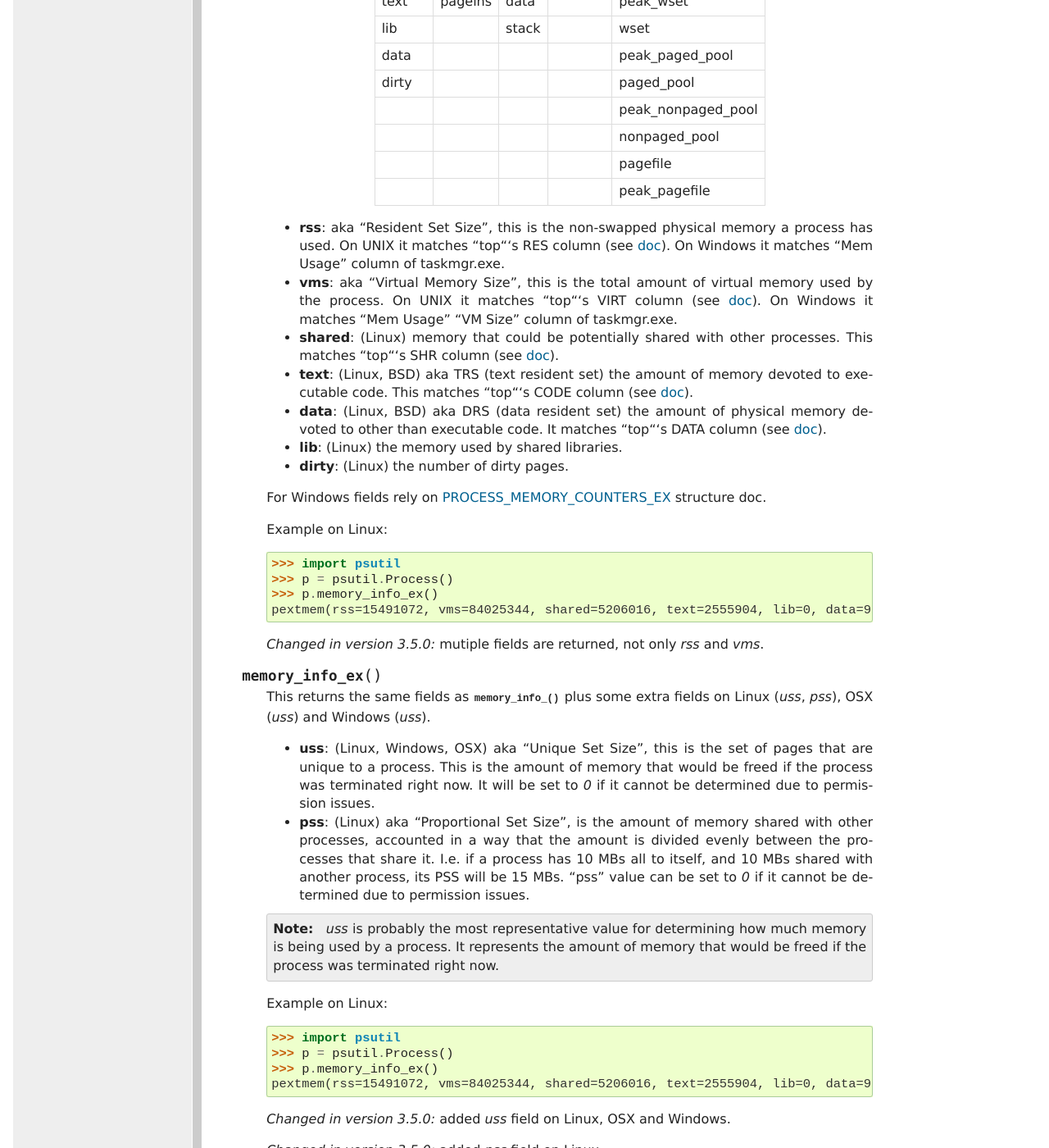
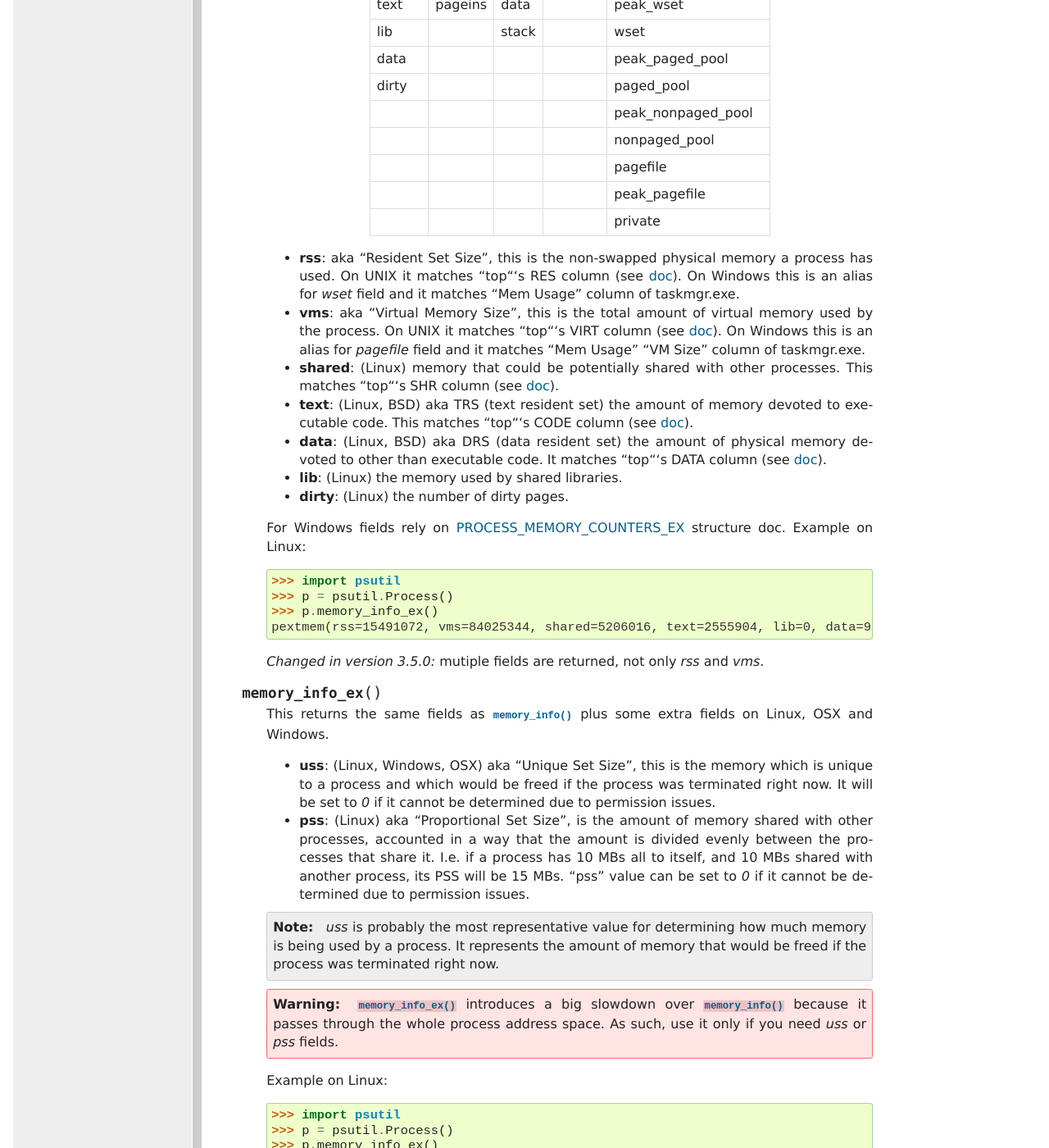
Before and after one commit to giampaolo/psutil, a Sphinx documentation site: the page built from docs/index.rst, in a window 1280 px wide and 1400 px high, scrolled down 15942 px. Shown: the whole window at 82% size. Built offline with Sphinx 7.4.7, drawn with Linux system fonts in a browser that asks for light colours; formulas are drawn with MathJax 3; some of the changed text lies outside the part shown.

Commit message:
update doc

```diff
--- a/docs/index.rst
+++ b/docs/index.rst
@@ -983,42 +983,46 @@ Process class
      All numbers are expressed in bytes.
      For more detailed memory stats use :meth:`memory_info_ex`.
 
-     +---------+---------+-------+---------+--------------------+
-     | Linux   | OSX     | BSD   | Solaris | Windows            |
-     +=========+=========+=======+=========+====================+
-     | rss     | rss     | rss   | rss     | rss                |
-     +---------+---------+-------+---------+--------------------+
-     | vms     | vms     | vms   | vms     | vms                |
-     +---------+---------+-------+---------+--------------------+
-     | shared  | pfaults | text  |         | num_page_faults    |
-     +---------+---------+-------+---------+--------------------+
-     | text    | pageins | data  |         | peak_wset          |
-     +---------+---------+-------+---------+--------------------+
-     | lib     |         | stack |         | wset               |
-     +---------+---------+-------+---------+--------------------+
-     | data    |         |       |         | peak_paged_pool    |
-     +---------+---------+-------+---------+--------------------+
-     | dirty   |         |       |         | paged_pool         |
-     +---------+---------+-------+---------+--------------------+
-     |         |         |       |         | peak_nonpaged_pool |
-     +---------+---------+-------+---------+--------------------+
-     |         |         |       |         | nonpaged_pool      |
-     +---------+---------+-------+---------+--------------------+
-     |         |         |       |         | pagefile           |
-     +---------+---------+-------+---------+--------------------+
-     |         |         |       |         | peak_pagefile      |
-     +---------+---------+-------+---------+--------------------+
+     +---------+---------+-------+---------+------------------------------+
+     | Linux   | OSX     | BSD   | Solaris | Windows                      |
+     +=========+=========+=======+=========+==============================+
+     | rss     | rss     | rss   | rss     | rss (alias for ``wset``)     |
+     +---------+---------+-------+---------+------------------------------+
+     | vms     | vms     | vms   | vms     | vms (alias for ``pagefile``) |
+     +---------+---------+-------+---------+------------------------------+
+     | shared  | pfaults | text  |         | num_page_faults              |
+     +---------+---------+-------+---------+------------------------------+
+     | text    | pageins | data  |         | peak_wset                    |
+     +---------+---------+-------+---------+------------------------------+
+     | lib     |         | stack |         | wset                         |
+     +---------+---------+-------+---------+------------------------------+
+     | data    |         |       |         | peak_paged_pool              |
+     +---------+---------+-------+---------+------------------------------+
+     | dirty   |         |       |         | paged_pool                   |
+     +---------+---------+-------+---------+------------------------------+
+     |         |         |       |         | peak_nonpaged_pool           |
+     +---------+---------+-------+---------+------------------------------+
+     |         |         |       |         | nonpaged_pool                |
+     +---------+---------+-------+---------+------------------------------+
+     |         |         |       |         | pagefile                     |
+     +---------+---------+-------+---------+------------------------------+
+     |         |         |       |         | peak_pagefile                |
+     +---------+---------+-------+---------+------------------------------+
+     |         |         |       |         | private                      |
+     +---------+---------+-------+---------+------------------------------+
 
      - **rss**: aka "Resident Set Size", this is the non-swapped physical
        memory a process has used.
        On UNIX it matches "top"'s RES column
        (see `doc <http://linux.die.net/man/1/top>`__).
-       On Windows it matches "Mem Usage" column of taskmgr.exe.
+       On Windows this is an alias for `wset` field and it matches "Mem Usage"
+       column of taskmgr.exe.
      - **vms**: aka "Virtual Memory Size", this is the total amount of virtual
        memory used by the process.
        On UNIX it matches "top"'s VIRT column
        (see `doc <http://linux.die.net/man/1/top>`__).
-       On Windows it matches "Mem Usage" "VM Size" column of taskmgr.exe.
+       On Windows this is an alias for `pagefile` field and it matches
+       "Mem Usage" "VM Size" column of taskmgr.exe.
      - **shared**: (Linux)
        memory that could be potentially shared with other processes.
        This matches "top"'s SHR column
@@ -1036,7 +1040,6 @@ Process class
 
      For Windows fields rely on
      `PROCESS_MEMORY_COUNTERS_EX <http://msdn.microsoft.com/en-us/library/windows/desktop/ms684874(v=vs.85).aspx>`__ structure doc.
-
      Example on Linux:
 
      >>> import psutil
@@ -1049,12 +1052,11 @@ Process class
 
   .. method:: memory_info_ex()
 
-     This returns the same fields as :meth:`memory_info_` plus some extra
-     fields on Linux (`uss`, `pss`), OSX (`uss`) and Windows (`uss`).
-
-     - **uss**: (Linux, Windows, OSX) aka "Unique Set Size", this is the set of
-       pages that are unique to a process. This is the amount of memory that
-       would be freed if the process was terminated right now.
+     This returns the same fields as :meth:`memory_info` plus some extra
+     fields on Linux, OSX and Windows.
+
+     - **uss**: (Linux, Windows, OSX) aka "Unique Set Size", this is the memory
+       which is unique to a process and which would be freed if the process was terminated right now.
        It will be set to `0` if it cannot be determined due to permission
        issues.
 
@@ -1071,6 +1073,12 @@ Process class
        memory is being used by a process.
        It represents the amount of memory that would be freed if the process
        was terminated right now.
+
+     .. warning::
+       :meth:`memory_info_ex` introduces a big slowdown over
+       :meth:`memory_info` because it passes through the whole process address
+       space.
+       As such, use it only if you need `uss` or `pss` fields.
 
      Example on Linux:
 
```
